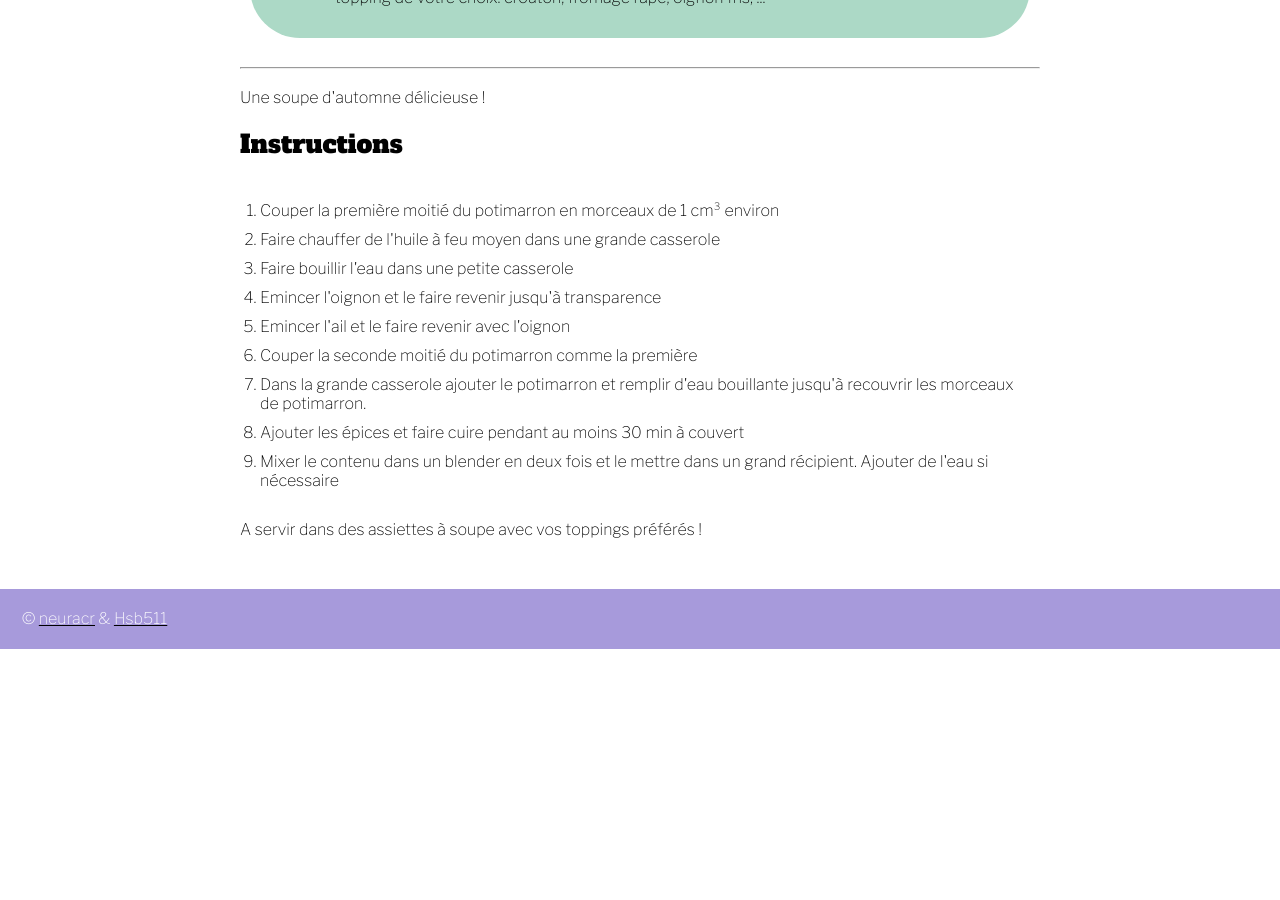
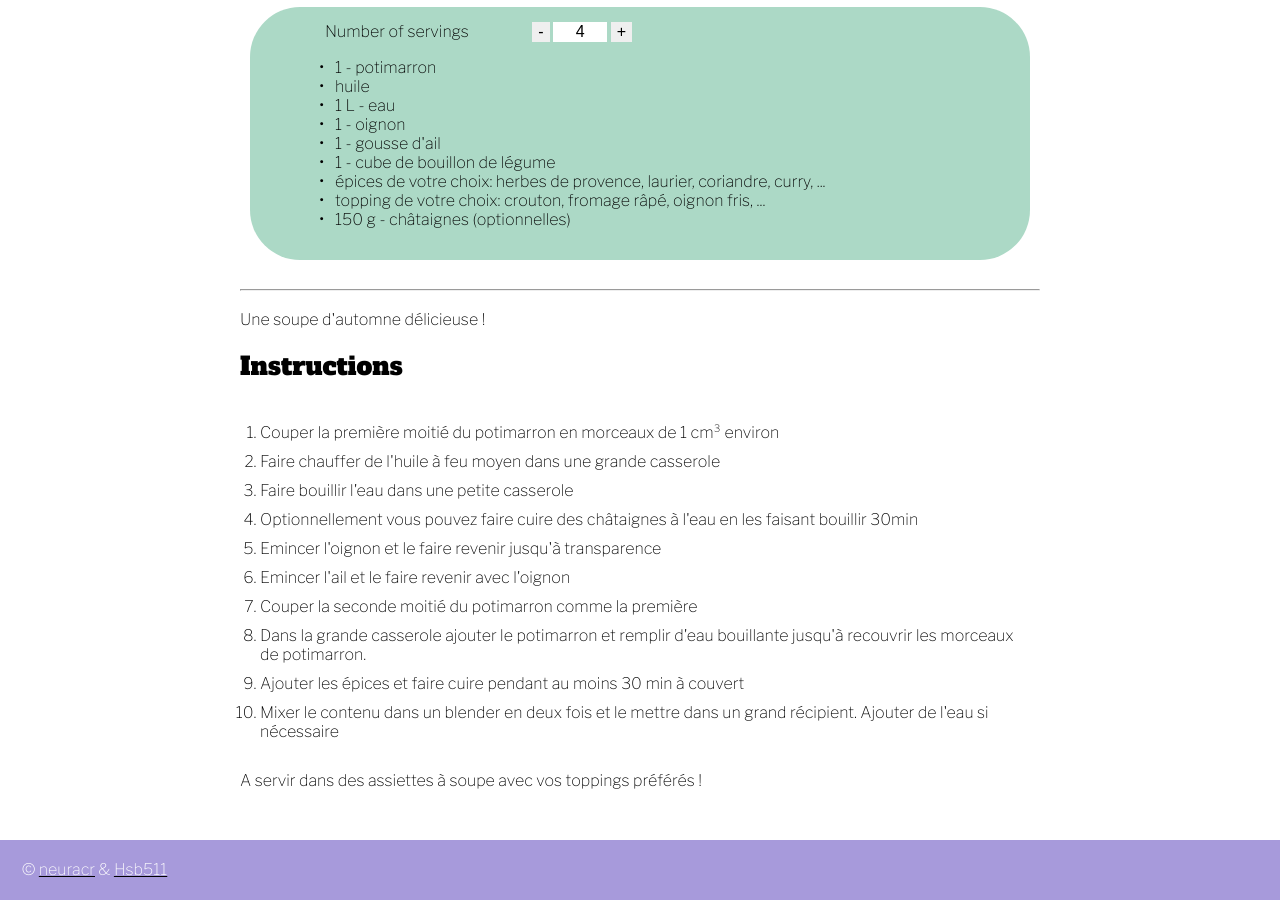
Before and after one commit to neuracr/neuracr.github.io, a Jekyll site: the page built from docs/recipes/_posts/2022-10-22-pumpkin_soup_fr.html, in a window 1280 px wide and 900 px high, scrolled down 932 px. Built offline with Jekyll 4.4.1, drawn with Linux system fonts in a browser that asks for light colours; some web fonts are replaced; before the commit the page ends 1581 px from its top, so only the background shows below that.

Commit message:
[UPD] Pumpkin soup

```diff
--- a/docs/recipes/_posts/2022-10-22-pumpkin_soup_fr.html
+++ b/docs/recipes/_posts/2022-10-22-pumpkin_soup_fr.html
@@ -21,6 +21,9 @@ ingredients:
           quantity: 1
         - name: "épices de votre choix: herbes de provence, laurier, coriandre, curry, ..."
         - name: "topping de votre choix: crouton, fromage râpé, oignon fris, ..."
+        - name: châtaignes (optionnelles)
+          quantity: 150
+          unit: g
 excerpt_separator: <!--end excerpt-->
 ---
 
@@ -34,6 +37,7 @@ Une soupe d'automne délicieuse !
         <li>Couper la première moitié du potimarron en morceaux de 1 cm³ environ</li>
         <li>Faire chauffer de l'huile à feu moyen dans une grande casserole</li>
         <li>Faire bouillir l'eau dans une petite casserole</li>
+        <li>Optionnellement vous pouvez faire cuire des châtaignes à l'eau en les faisant bouillir 30min</li>
         <li>Emincer l'oignon et le faire revenir jusqu'à transparence</li>
         <li>Emincer l'ail et le faire revenir avec l'oignon</li>
         <li>Couper la seconde moitié du potimarron comme la première</li>
```
Also changed, not shown: docs/assets/images/pumpkin_soup.jpg.
